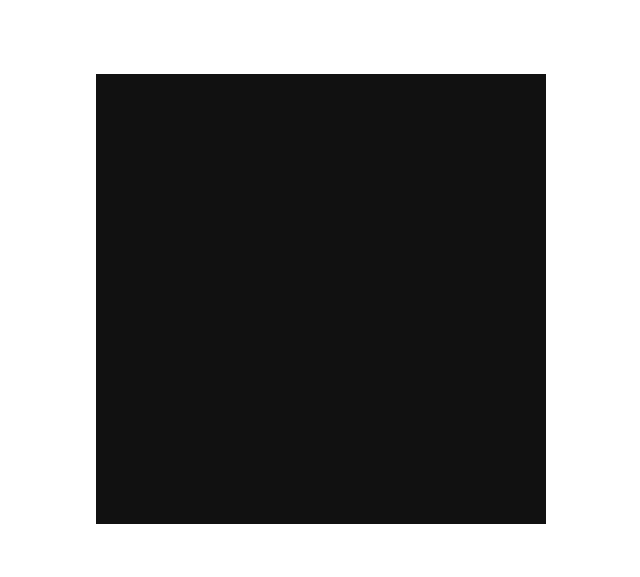
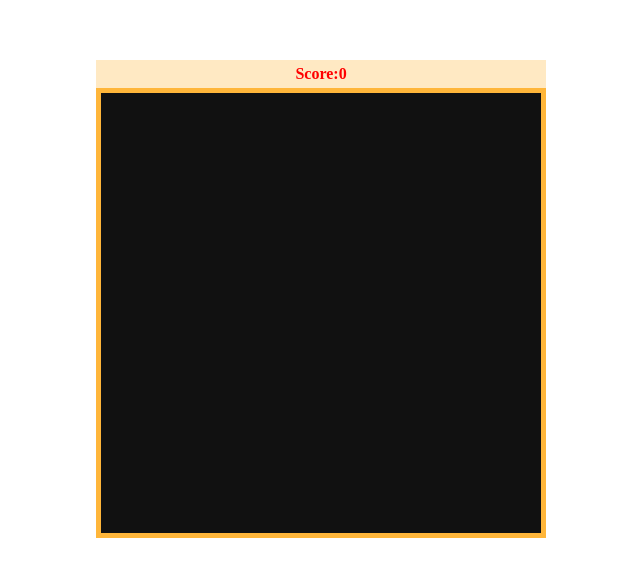
Before and after one commit to Yacine-HK/Snake-Game-With-JavaScript, a plain HTML site: page index.html in a window 1280 px wide. Shown: the part 101-678 px from the top of the page, without its empty margins (319-959 px from the left). Drawn offline with Linux system fonts and the light colour scheme.

Commit message:
Some styling

```diff
--- a/index.html
+++ b/index.html
@@ -7,7 +7,13 @@
     <link rel="stylesheet" href="style.css" />
   </head>
   <body>
-    <div class="game-container"></div>
+    <div class="game-content">
+      <div class="score">
+        Score:
+        <span>0</span>
+      </div>
+      <div class="game-container"></div>
+    </div>
     <script src="js/game.js" type="module"></script>
   </body>
 </html>
--- a/style.css
+++ b/style.css
@@ -15,6 +15,7 @@ body {
   display: grid;
   grid-template-columns: repeat(21, 1fr);
   grid-template-rows: repeat(21, 1fr);
+  border: 5px solid #ffb63a;
 }
 
 .snake {
@@ -25,3 +26,22 @@ body {
 .food {
   background-color: orange;
 }
+
+.game-content {
+  position: relative;
+}
+
+.score {
+  position: relative;
+  display: flex;
+  justify-content: center;
+  align-items: flex-start;
+  color: #ff0000;
+  font-weight: bold;
+  background: #ffe9c3;
+  padding: 5px;
+}
+
+.wall {
+  background: #fff;
+}
```
